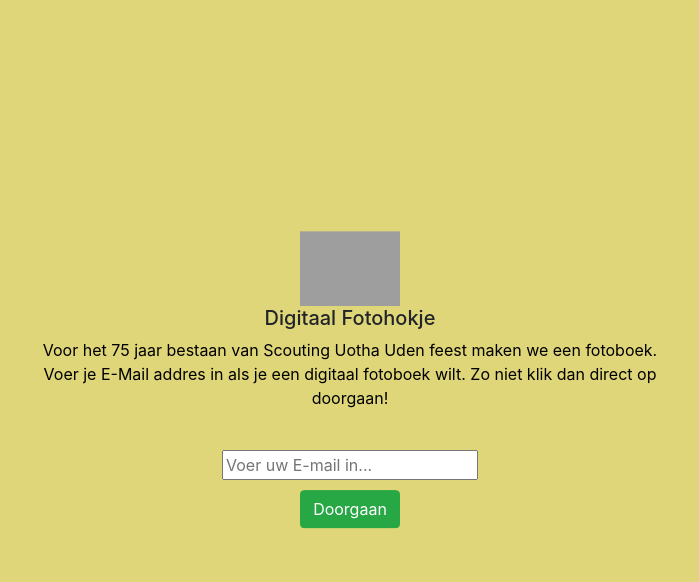
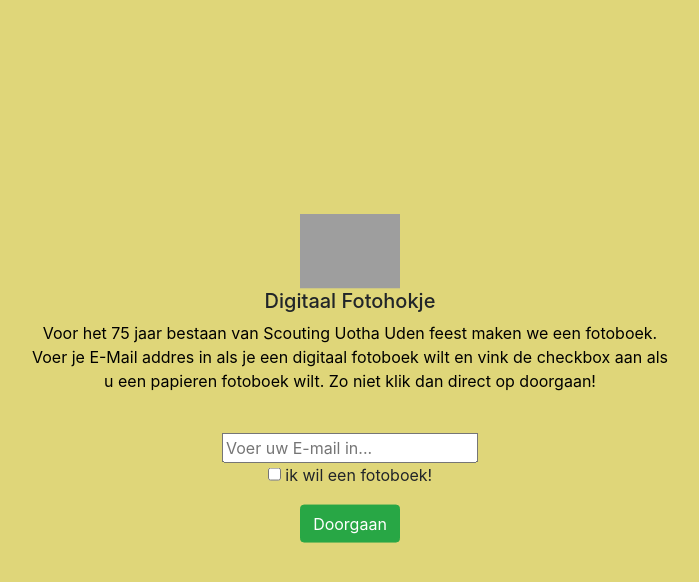
Before and after one commit to jarnolooij/phpsite, a PHP site: page /home.php in a window 1280 px wide. Shown: the top 582 px of the page, without its empty margins (290-989 px from the left). Run offline with PHP 8.4, Linux system fonts and the light colour scheme; grey boxes are pictures that could not be loaded.

Commit message:
add checkbox voor papieren fotoboek

```diff
--- a/server.php
+++ b/server.php
@@ -18,6 +18,7 @@ Router::post('/register', function() {
         if (User::where('email', $_POST["email"]) == null) {
             $user = new User;
             $user->email = $_POST['email'];
+            $user->fotoboek = $_POST['fotoboek'];
             $user->save();
         }
     }
--- a/views/home.php
+++ b/views/home.php
@@ -39,10 +39,13 @@
     <div class="description">
       <img src="/img/scoutinglogo75jaar.png" class="logo-image">
       <h5>Digitaal Fotohokje</h5>
-      <p>Voor het 75 jaar bestaan van Scouting Uotha Uden feest maken we een fotoboek. Voer je E-Mail addres in als je een digitaal fotoboek wilt. Zo niet klik dan direct op doorgaan!</p>
+      <p>Voor het 75 jaar bestaan van Scouting Uotha Uden feest maken we een fotoboek. Voer je E-Mail addres in als je een digitaal fotoboek wilt en vink de checkbox aan als u een papieren fotoboek wilt. Zo niet klik dan direct op doorgaan!</p>
       <br>
       <form action="/register" method="POST">
         <input type="email" placeholder="Voer uw E-mail in..." name="email">
+        <br>
+        <input type="checkbox" name="fotoboek">
+        <label for="fotoboek"> ik wil een fotoboek!</label>
         <div class="button-padding">
           <button type="submit" class="btn btn-success">Doorgaan</button>
         </div>
```
